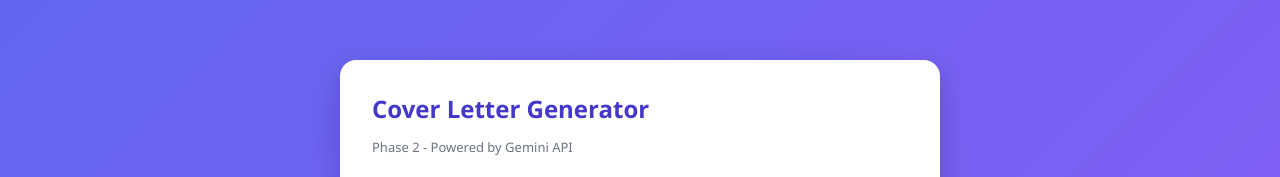
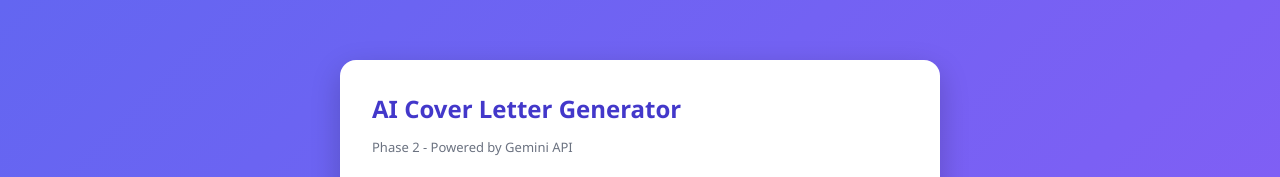
Before and after one commit to Akarshi617/ai-cover-letter, a website: page index.html in a window 1280 px wide. Shown: the top 177 px of the page. Drawn offline with Linux system fonts and the light colour scheme.

Commit message:
Update index.html

```diff
--- a/index.html
+++ b/index.html
@@ -2,13 +2,13 @@
 <html lang="en">
 <head>
 <meta charset="UTF-8">
-<title>Cover Letter Generator</title>
+<title>AI Cover Letter Generator</title>
 <link rel="stylesheet" href="style.css">
 </head>
 <body>
 
 <div class="box">
-  <h1> Cover Letter Generator</h1>
+  <h1>AI Cover Letter Generator</h1>
   <p class="sub">Phase 2 - Powered by Gemini API</p>
 
   <form id="myForm">
```
